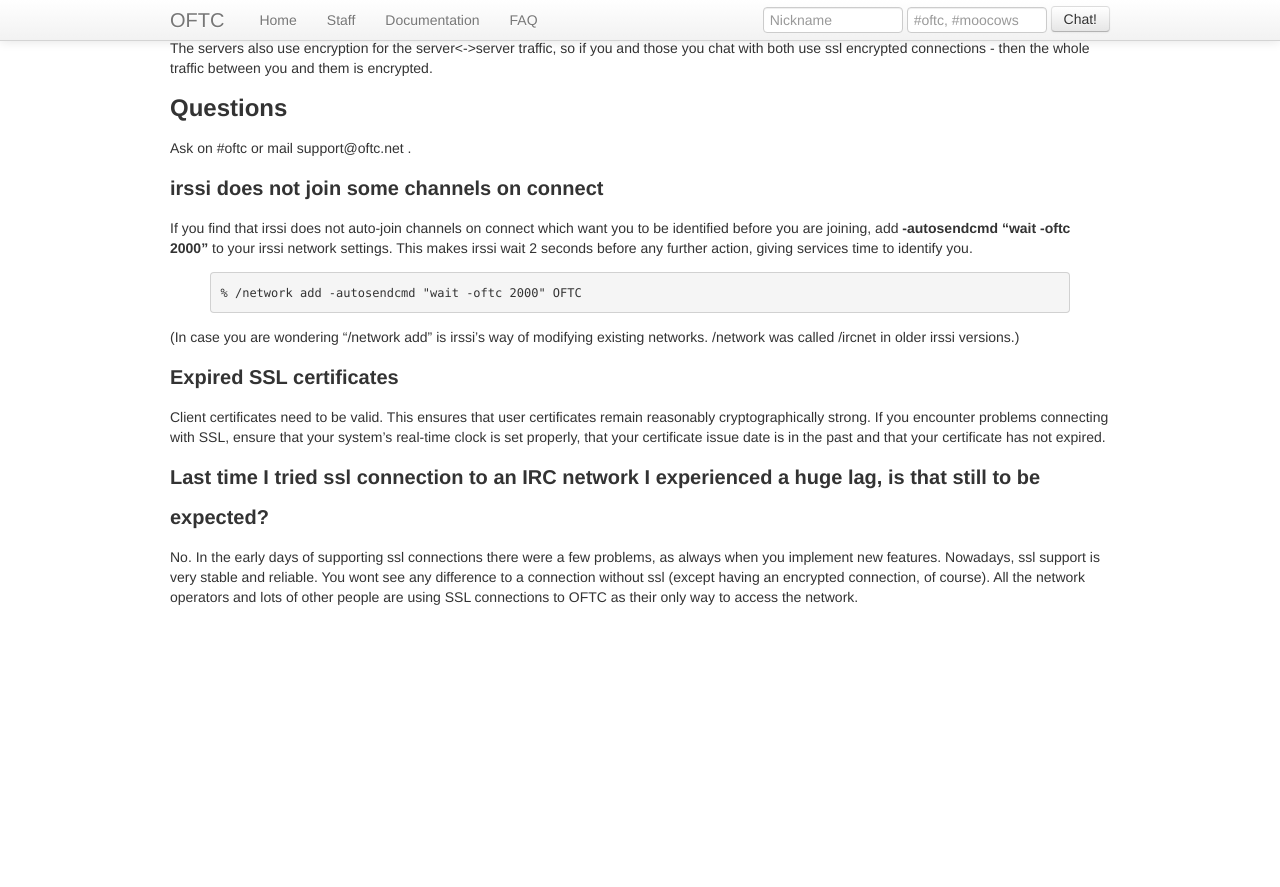
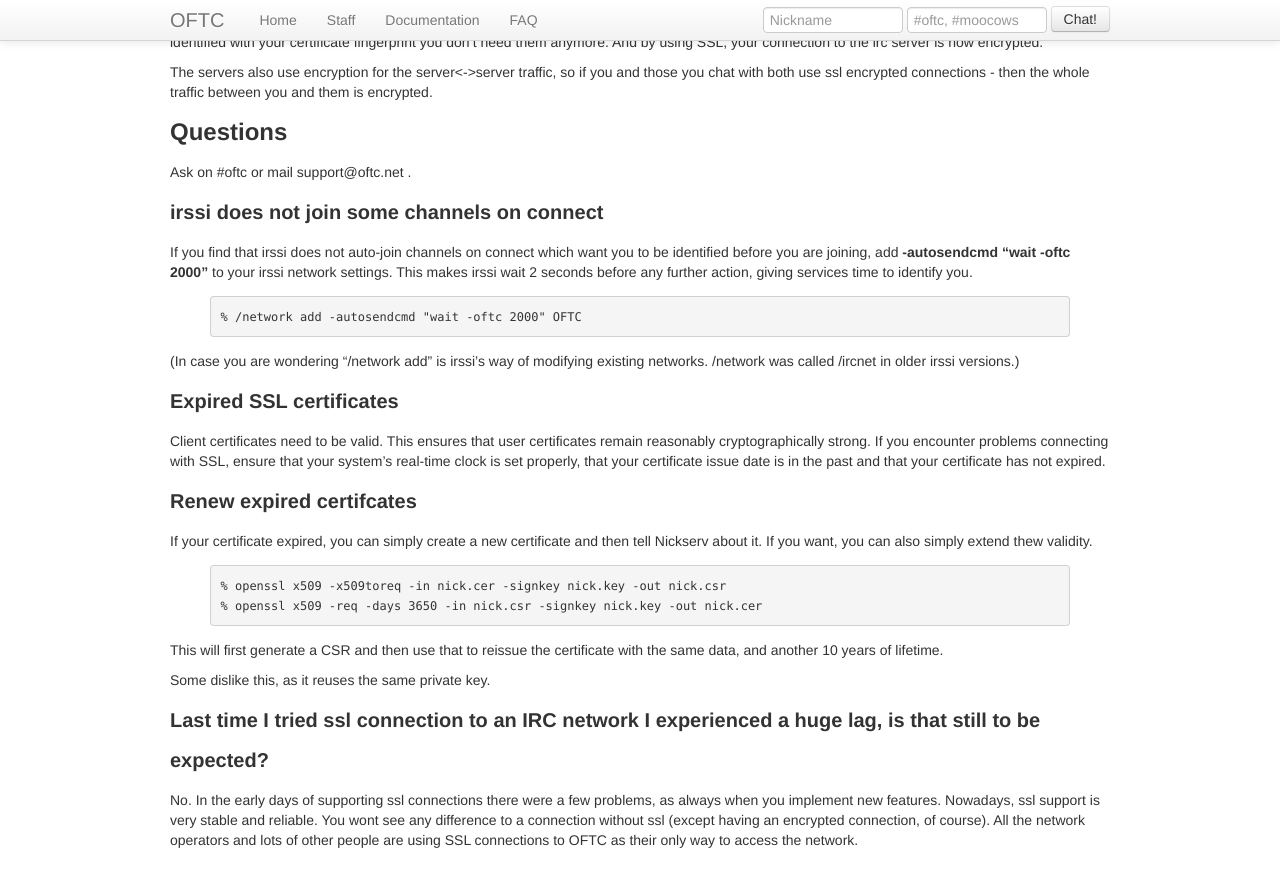
Before and after one commit to oftc/oftc-web, a Jekyll site: the page built from NickServ/CertFP.md, in a window 1280 px wide and 900 px high, scrolled down 8104 px. Shown: the top 887 px of the window. Built offline with Jekyll 4.4.1, drawn with Linux system fonts in a browser that asks for light colours; before the commit the page ends 8761 px from its top, so only the background shows below that; some of the changed text lies outside the part shown.

Commit message:
Actual command examples to renew ssl certs

```diff
--- a/NickServ/CertFP.md
+++ b/NickServ/CertFP.md
@@ -382,6 +382,22 @@
 SSL, ensure that your system's real-time clock is set properly, that your
 certificate issue date is in the past and that your certificate has not expired.
 
+### Renew expired certifcates ###
+
+If your certificate expired, you can simply create a new certificate
+and then tell Nickserv about it. If you want, you can also simply
+extend thew validity.
+
+{% highlight text %}
+% openssl x509 -x509toreq -in nick.cer -signkey nick.key -out nick.csr
+% openssl x509 -req -days 3650 -in nick.csr -signkey nick.key -out nick.cer
+{% endhighlight %}
+
+This will first generate a CSR and then use that to reissue the
+certificate with the same data, and another 10 years of lifetime.
+
+Some dislike this, as it reuses the same private key.
+
 ### Last time I tried ssl connection to an IRC network I experienced a huge lag, is that still to be expected? ###
 
 No. In the early days of supporting ssl connections there were a few problems,
```
